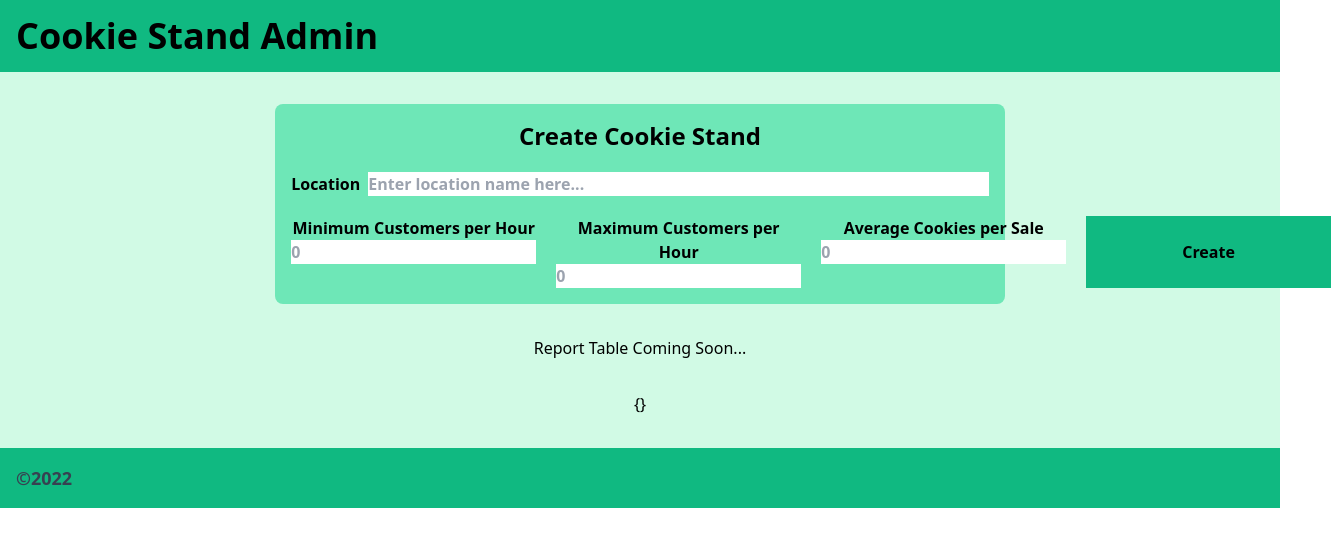
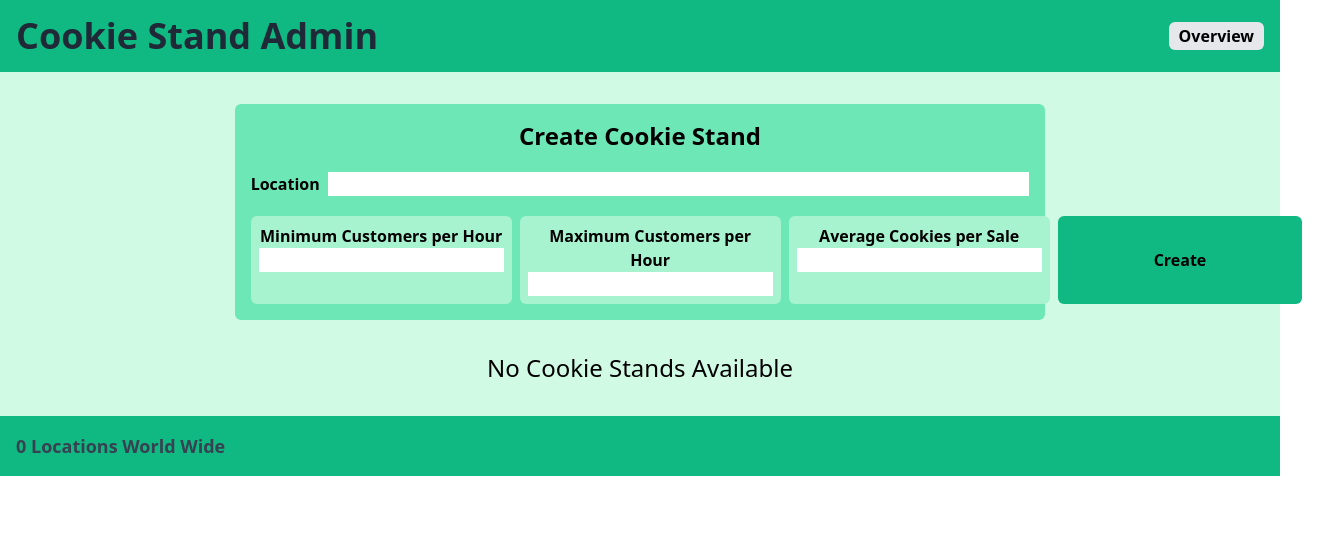
Before and after one commit to dLeigh01/cookie-stand-admin, a Next.js app: page / in a window 1280 px wide. Shown: the top 546 px of the page, 1331 px wide, since content can reach past the window. Built offline with nearby package versions, Linux system fonts and the light colour scheme.

Commit message:
No Stands rendering accurate

```diff
--- /dev/null
+++ b/components/CreateForm.js
@@ -0,0 +1,24 @@
+export default function CreateForm(props) {
+    return (
+        <form onSubmit={props.onSubmit} className='text-center p-4 bg-emerald-300 w-2/3 font-semibold space-y-5 rounded-md'>
+            <legend className='text-2xl'>Create Cookie Stand</legend>
+            <div className='text-center'>
+                <label className='flex w-full'> Location
+                    <input name='location' type='text' className='ml-2 w-full'></input>
+                </label>
+            </div>
+            <div className='flex flex-auto space-x-2'>
+                <label className='flex flex-col w-full bg-emerald-200 p-2 rounded-md'> Minimum Customers per Hour
+                    <input name='min' type='text'></input>
+                </label>
+                <label className='flex flex-col w-full bg-emerald-200 p-2 rounded-md'> Maximum Customers per Hour
+                    <input name='max' type='text'></input>
+                </label>
+                <label className='flex flex-col w-full bg-emerald-200 p-2 rounded-md'> Average Cookies per Sale
+                    <input name='avg' type='text'></input>
+                </label>
+                <button type='submit' className='bg-emerald-500 px-24 py-4 rounded-md'>Create</button>
+            </div>
+        </form>
+    );
+}
--- /dev/null
+++ b/components/Footer.js
@@ -0,0 +1,7 @@
+export default function Footer() {
+    return (
+        <footer className='bg-emerald-500 text-lg text-gray-700 p-4 font-semibold'>
+            <p>0 Locations World Wide</p>
+        </footer>
+    );
+}
--- /dev/null
+++ b/components/Header.js
@@ -0,0 +1,12 @@
+import Link from 'next/link'
+
+export default function Header() {
+    return (
+        <header className='flex items-center justify-between bg-emerald-500 p-4 font-semibold'>
+            <h1 className='text-4xl text-gray-800'>Cookie Stand Admin</h1>
+            <Link href='/overview'>
+                <a className='bg-gray-200 px-2.5 py-0.5 rounded-md'>Overview</a>
+            </Link>
+        </header>
+    );
+}
--- /dev/null
+++ b/components/ReportTable.js
@@ -0,0 +1,3 @@
+export default function ReportTable() {
+    return <p className="text-2xl">No Cookie Stands Available</p>
+}
--- a/pages/index.js
+++ b/pages/index.js
@@ -1,5 +1,8 @@
-import { loadGetInitialProps } from 'next/dist/shared/lib/utils';
-import Head from 'next/head'
+import Head from 'next/head';
+import Header from '../components/Header';
+import Footer from '../components/Footer';
+import CreateForm from '../components/CreateForm';
+import ReportTable from '../components/ReportTable';
 import { useState } from 'react';
 
 export default function Home() {
@@ -27,61 +30,11 @@ export default function Home() {
     );
 }
 
-function Header() {
-    return (
-    <header className='bg-emerald-500 text-4xl p-4 font-semibold'>
-        <h1>Cookie Stand Admin</h1>
-    </header>
-    );
-}
-
 function Main(props) {
     return (
         <main className='bg-emerald-100 p-8 flex flex-col items-center space-y-8'>
-            <CookieStandForm onSubmit={props.onSubmit}/>
+            <CreateForm onSubmit={props.onSubmit}/>
             <ReportTable />
-            <TableDataJSON stringified={props.stringified} />
         </main>
     );
 }
-
-function Footer() {
-    return (
-        <footer className='bg-emerald-500 text-lg text-gray-700 p-4 font-semibold'>
-            <p>&copy;2022</p>
-        </footer>
-    );
-}
-
-function CookieStandForm(props) {
-    return (
-        <form onSubmit={props.onSubmit} className='text-center p-4 bg-emerald-300 w-3/5 font-semibold space-y-5 rounded-lg'>
-            <legend className='text-2xl'>Create Cookie Stand</legend>
-            <div className='text-center'>
-                <label className='flex w-full'> Location
-                    <input name='location' type='text' placeholder='Enter location name here...' className='ml-2 w-full'></input>
-                </label>
-            </div>
-            <div className='flex flex-auto space-x-5'>
-                <label className='flex flex-col w-full'> Minimum Customers per Hour
-                    <input name='min' type='text' placeholder='0'></input>
-                </label>
-                <label className='flex flex-col w-full'> Maximum Customers per Hour
-                    <input name='max' type='text' placeholder='0'></input>
-                </label>
-                <label className='flex flex-col w-full'> Average Cookies per Sale
-                    <input name='avg' type='text' placeholder='0'></input>
-                </label>
-                <button type='submit' className='bg-emerald-500 px-24 py-4'>Create</button>
-            </div>
-        </form>
-    );
-}
-
-function ReportTable() {
-    return <p>Report Table Coming Soon...</p>
-}
-
-function TableDataJSON(props) {
-    return <p>{props.stringified}</p>
-}
--- /dev/null
+++ b/pages/overview.js
@@ -0,0 +1,11 @@
+import Link from 'next/link'
+
+export default function Overview() {
+    return (
+        <div className='flex items-center justify-center mx-auto my-8 bg-emerald-500 w-72 h-72'>
+            <Link href='/'>
+                <a className='text-2xl text-gray-100'>Return Home</a>
+            </Link>
+        </div>
+    )
+}
```
Also changed, not shown: .eslintrc.json.
